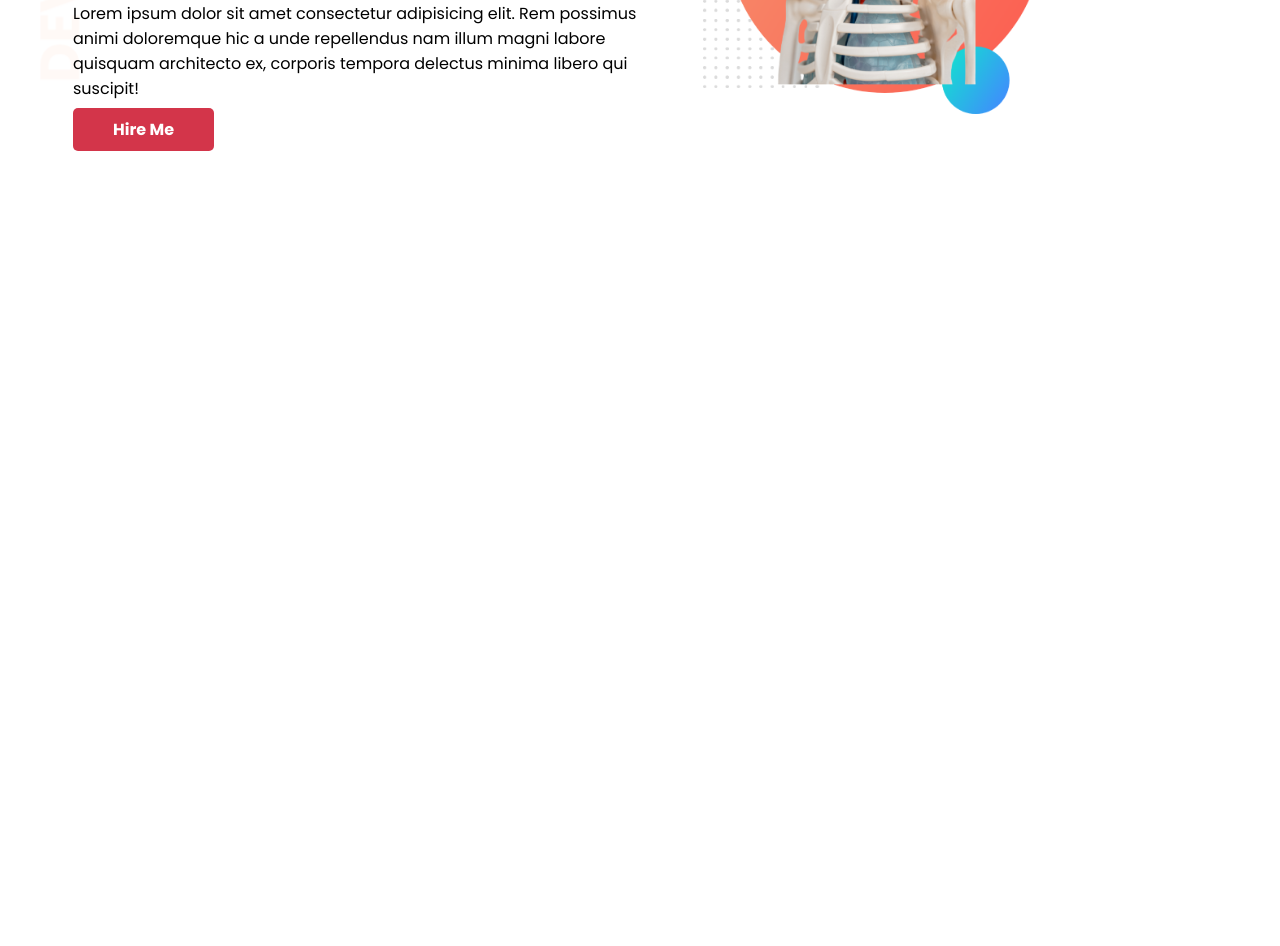
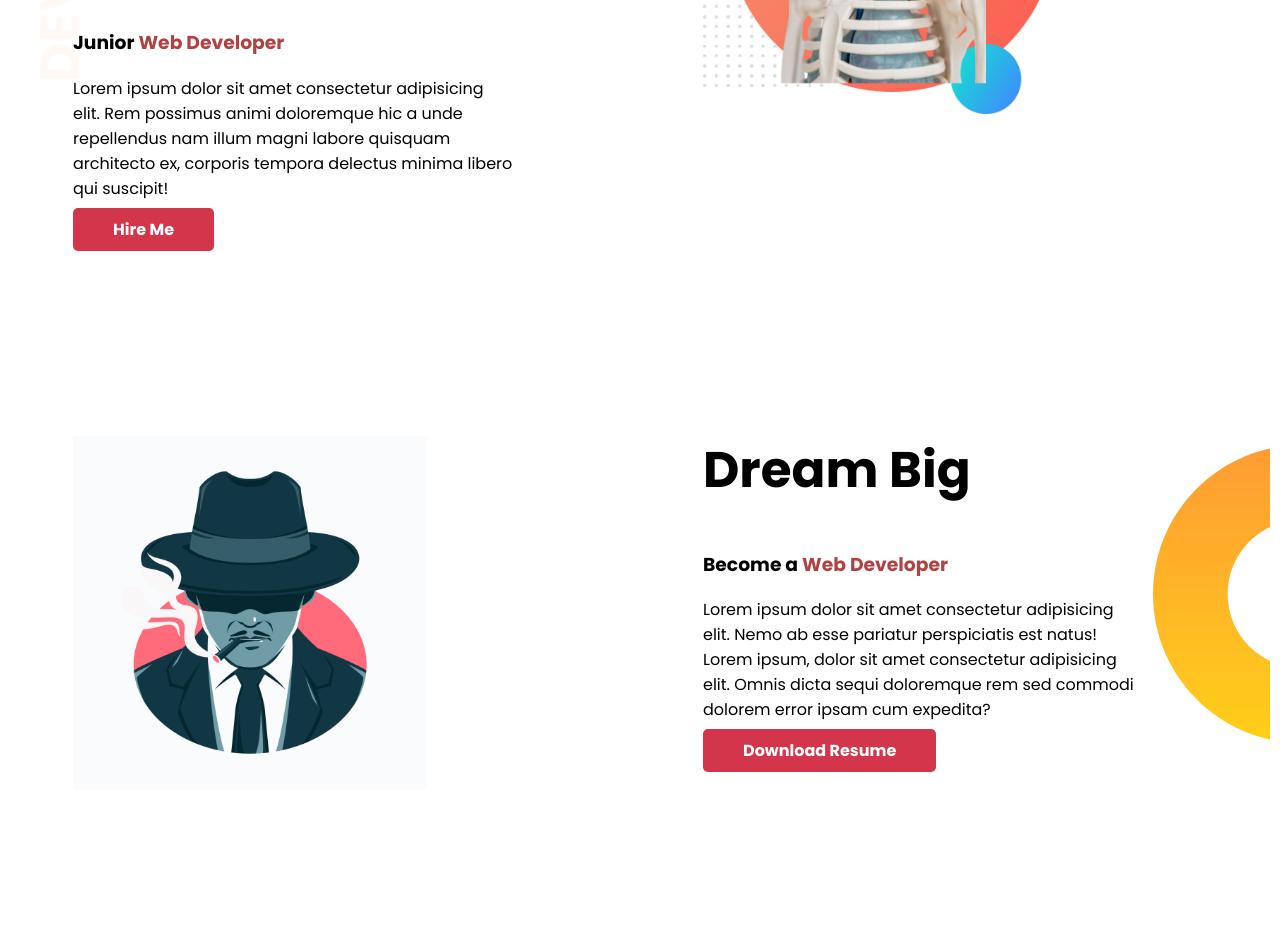
Before and after one commit to Sumayea104/developer-portfolio, a plain HTML site: page index.html in a window 1280 px wide. Shown: the part 290-1236 px from the top of the page. Before the commit the page ends 800 px from the top, so only its background shows below. Drawn offline with Linux system fonts and the light colour scheme.

Commit message:
dream added

```diff
--- a/index.html
+++ b/index.html
@@ -22,6 +22,17 @@
         <img src="images/my-bg.png" alt="">
     </div>
 </section>
+<section class="dream-big">
+    <div class="half-width">
+        <img src="images/3551739.jpg" alt="">
+    </div>
+    <div class="half-width">
+        <h1>Dream Big</h1>
+        <h3>Become a <span>Web Developer</span></h3>
+        <p>Lorem ipsum dolor sit amet consectetur adipisicing elit. Nemo ab esse pariatur perspiciatis est natus! Lorem ipsum, dolor sit amet consectetur adipisicing elit. Omnis dicta sequi doloremque rem sed commodi dolorem error ipsam cum expedita?</p>
+        <a class="link-button" target="_blank" href="">Download Resume</a>
+    </div>
+</section>
 
 </body>
 </html>
--- a/style.css
+++ b/style.css
@@ -11,13 +11,15 @@ span{
 }
 section{
     display: flex;
+    margin-bottom: 150px ;
 }
 .half-width{
     width: 50%;
     padding-left: 5%;
+    padding-right: 10%;
 }
 .half-width img{
-    width: 60%;
+    width: 80%;
     padding-top: 10%;
     padding-right: 5%;
 }
@@ -33,3 +35,8 @@ section{
     background-image: url(images/top-banner.png);
     background-repeat: no-repeat;
 }
+.dream-big{
+    background-image: url(images/dream-bg.png);
+    background-repeat: no-repeat;
+    background-position: right;
+}
```
